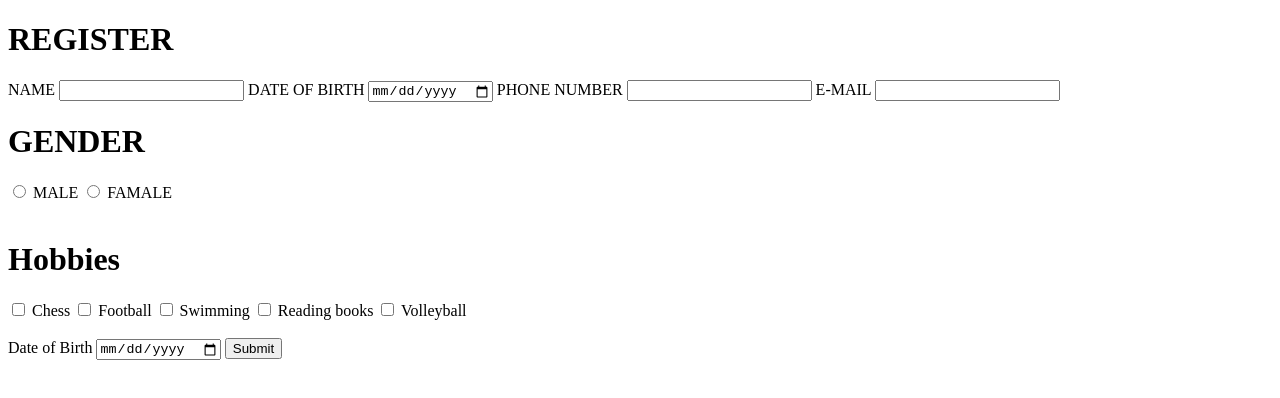
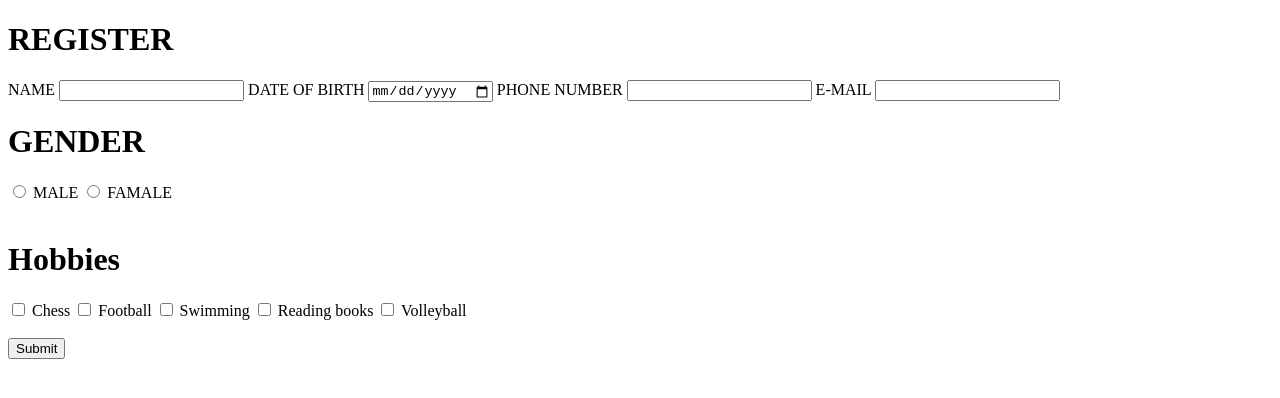
Before and after one commit to degzer12/index, a plain HTML site: page index.html in a window 1280 px wide. Drawn offline with Linux system fonts and the light colour scheme.

Commit message:
Update index.html

```diff
--- a/index.html
+++ b/index.html
@@ -1,6 +1,6 @@
 <!DOCTYPE html>
 <html>
-<body>
+<body style = backgroundcolor:red>
 <h1>REGISTER</h1>
 <form>
 NAME <input type = "text">
@@ -26,8 +26,7 @@ E-MAIL <input type = "email">
 <input type="Checkbox"/>
 <label>Volleyball</label>
 </br></br>
-Date of Birth
-<input type ="date"/>
+
 <input type ="submit"/>
 </form>
 </body>
```
